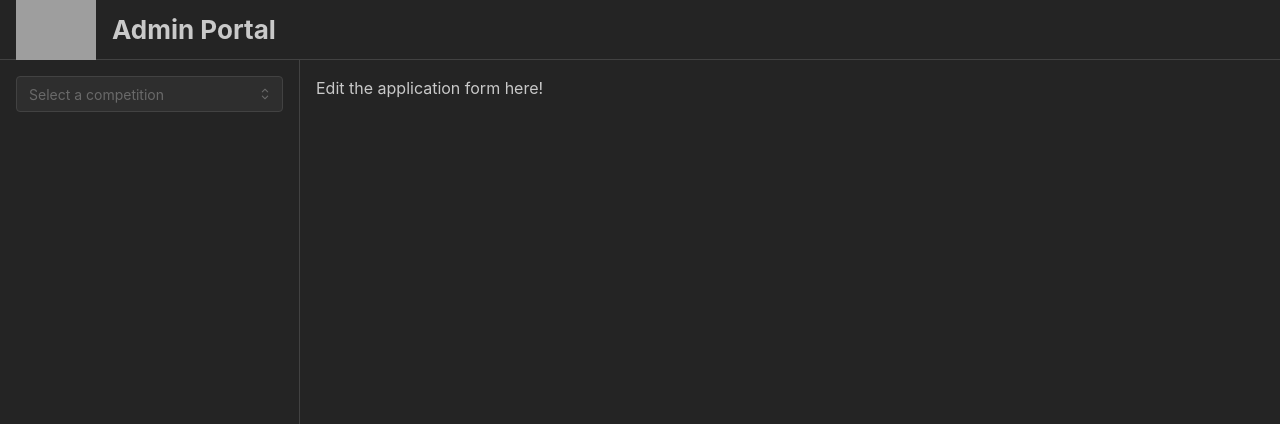
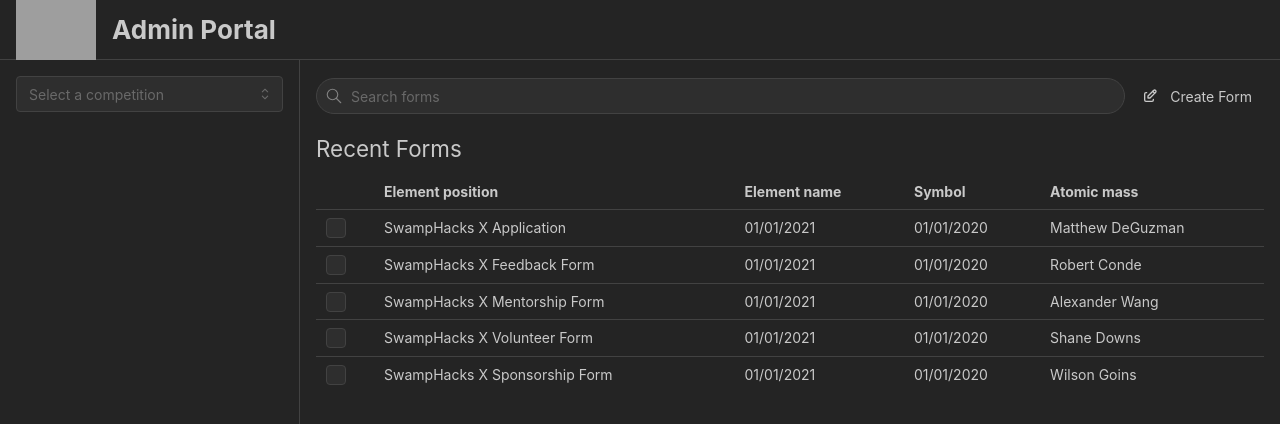
Before and after one commit to swamphacks/HaXr, a Next.js app: page /admin/comp/apps/edit-form in a window 1280 px wide. Shown: the top 424 px of the page. Built offline with nearby package versions, Linux system fonts and the light colour scheme; no server answers; the database is empty; grey boxes are pictures that could not be loaded.

Commit message:
Add form page

```diff
--- /dev/null
+++ b/app/admin/comp/apps/edit-form/page.css
@@ -0,0 +1,11 @@
+.title {
+  font-weight: bold;
+  font-size: 1.2rem;
+}
+
+.form-table {
+  display: grid;
+  grid-template-columns: auto 17% 17% 20%;
+  column-gap: 1rem;
+  row-gap: 0.5rem;
+}
--- a/app/admin/comp/apps/edit-form/page.tsx
+++ b/app/admin/comp/apps/edit-form/page.tsx
@@ -1,3 +1,124 @@
+'use client';
+
+import Link from 'next/link';
+import { useState } from 'react';
+import { NavLink, TextInput, rem, useMantineTheme } from '@mantine/core';
+import { IconSearch, IconEdit } from '@tabler/icons-react';
+import { Table, Checkbox } from '@mantine/core';
+import './page.css';
+
+const forms = [
+  {
+    name: 'SwampHacks X Application',
+    dateModified: '01/01/2021',
+    dateCreated: '01/01/2020',
+    creator: 'Matthew DeGuzman',
+  },
+  {
+    name: 'SwampHacks X Feedback Form',
+    dateModified: '01/01/2021',
+    dateCreated: '01/01/2020',
+    creator: 'Robert Conde',
+  },
+  {
+    name: 'SwampHacks X Mentorship Form',
+    dateModified: '01/01/2021',
+    dateCreated: '01/01/2020',
+    creator: 'Alexander Wang',
+  },
+  {
+    name: 'SwampHacks X Volunteer Form',
+    dateModified: '01/01/2021',
+    dateCreated: '01/01/2020',
+    creator: 'Shane Downs',
+  },
+  {
+    name: 'SwampHacks X Sponsorship Form',
+    dateModified: '01/01/2021',
+    dateCreated: '01/01/2020',
+    creator: 'Wilson Goins',
+  },
+];
+
 export default function EditForm() {
-  return <>Edit the application form here!</>;
+  const [selectedRows, setSelectedRows] = useState<string[]>([]);
+  const rows = forms.map((form) => (
+    <Table.Tr
+      key={form.name}
+      bg={
+        selectedRows.includes(form.name)
+          ? 'var(--mantine-color-blue-light)'
+          : undefined
+      }
+    >
+      <Table.Td>
+        <Checkbox
+          aria-label='Select row'
+          checked={selectedRows.includes(form.name)}
+          onChange={(event) =>
+            setSelectedRows(
+              event.currentTarget.checked
+                ? [...selectedRows, form.name]
+                : selectedRows.filter((name) => name !== form.name)
+            )
+          }
+        />
+      </Table.Td>
+      <Table.Td>{form.name}</Table.Td>
+      <Table.Td>{form.dateModified}</Table.Td>
+      <Table.Td>{form.dateCreated}</Table.Td>
+      <Table.Td>{form.creator}</Table.Td>
+    </Table.Tr>
+  ));
+  return (
+    <div>
+      <div className='mb-4 flex flex-row items-center'>
+        <TextInput
+          radius='xl'
+          size='sm'
+          placeholder='Search forms'
+          rightSectionWidth={42}
+          leftSection={
+            <IconSearch
+              style={{ width: rem(18), height: rem(18) }}
+              stroke={1.5}
+            />
+          }
+          styles={{
+            root: {
+              flexGrow: 1,
+              paddingRight: rem(5),
+            },
+          }}
+        />
+        <NavLink
+          component={Link}
+          label='Create Form'
+          leftSection={<IconEdit size='1rem' />}
+          styles={{
+            root: {
+              width: 'fit-content',
+              borderRadius: rem(20),
+            },
+          }}
+          href='/admin/comp/edit-form/create'
+        />
+      </div>
+      <div className='mb-2 grid grid-cols-[auto_40%]'>
+        <div className='self-center text-[1.4rem]'>Recent Forms</div>
+      </div>
+      <Table>
+        <Table.Thead>
+          <Table.Tr>
+            <Table.Th />
+            <Table.Th>Element position</Table.Th>
+            <Table.Th>Element name</Table.Th>
+            <Table.Th>Symbol</Table.Th>
+            <Table.Th>Atomic mass</Table.Th>
+          </Table.Tr>
+        </Table.Thead>
+        <Table.Tbody>{rows}</Table.Tbody>
+      </Table>
+    </div>
+  );
 }
--- a/package.json
+++ b/package.json
@@ -14,6 +14,7 @@
   "dependencies": {
     "@auth/prisma-adapter": "^2.0.0",
     "@mantine/core": "^7.8.1",
+    "@mantine/dropzone": "^7.8.1",
     "@mantine/hooks": "^7.8.1",
     "@neondatabase/serverless": "^0.9.1",
     "@prisma/adapter-neon": "^5.13.0",
```
Also changed, not shown: 1 other file (tests, documents, lock files or other folders).
